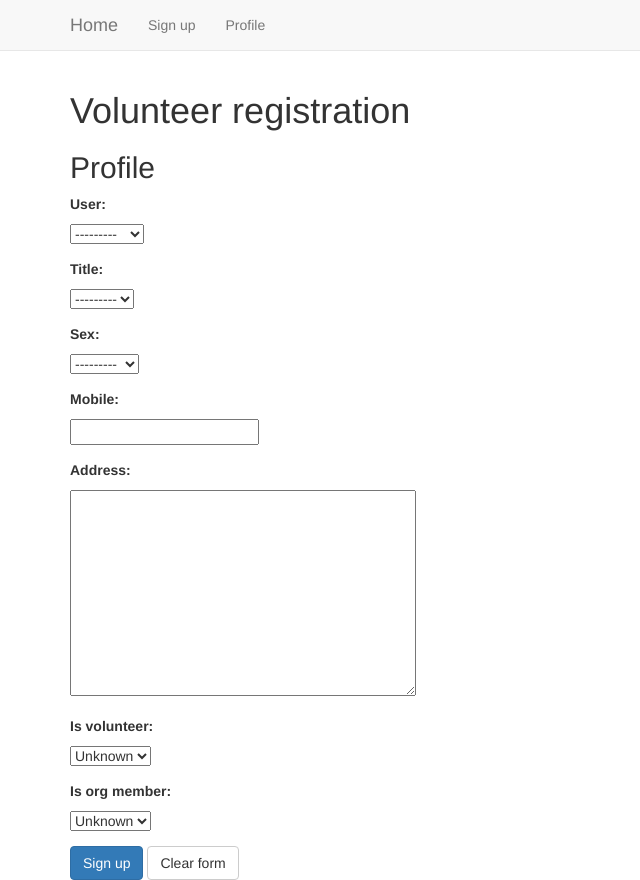
After one commit to TomRosenbloom/django_learn, a Django app: a page that uses templates/vol_reg/base.html in a window 1280 px wide. The commit adds this page. Shown: the whole page, without its empty margins (0-640 px from the left). Run offline with Django 3.2, Linux system fonts and the light colour scheme; data comes from the database, SQL or seed files in the repository; both versions use the stored data as it was after the commit; parts of the project's set-up code (start-up, migrations or seed data) failed here and were passed over; some libraries are stand-ins or nearby versions.

Commit message:
beginnings of volunteer sign up and login

```diff
--- a/backend/admin.py
+++ b/backend/admin.py
@@ -3,7 +3,7 @@
 from address.models import AddressField
 from address.forms import AddressWidget
 
-from backend.models import Funder, Project, Organisation, Person, Role, Person_org_role
+from backend.models import Funder, Project, Organisation, Person, Role, Person_org_role, Profile
 
 
 class OrganisationAdmin(admin.ModelAdmin):
@@ -18,3 +18,4 @@
 admin.site.register(Person)
 admin.site.register(Role)
 admin.site.register(Person_org_role)
+admin.site.register(Profile)
--- a/backend/models.py
+++ b/backend/models.py
@@ -1,14 +1,9 @@
 from django.db import models
 from address.models import AddressField
+from django.contrib.auth.models import User
 
 # Create your models here.
 
-# ok, let's use funding database as example. The tables:
-#  project
-#  project_status - one-to-one via foreign key
-#  funder - one-to-many via lookup table
-#  actually to start with I'll just use project and funder as a one-to-one
-#  nb could add organisations, where projects involve organisations
 class Funder(models.Model):
     funder_name = models.CharField(max_length=255,unique=True)
 
@@ -54,6 +49,43 @@
         return self.role_name
 
 
+class Profile(models.Model):
+    MR = 'MR'
+    MRS = 'MRS'
+    MS = 'MS'
+    SIR = 'SIR'
+    TITLE_CHOICES = (
+        (MR, 'Mr'),
+        (MRS, 'Mrs'),
+        (MS, 'Ms'),
+        (SIR, 'Sir'),
+    )
+    MALE = 'MALE'
+    FEMALE = 'FEMALE'
+    SEX_CHOICES = (
+        (MALE, 'Male'),
+        (FEMALE, 'Female'),
+    )
+    user = models.OneToOneField(User, on_delete=models.CASCADE)
+    title = models.CharField(
+        max_length=4,
+        choices=TITLE_CHOICES,
+        blank=True
+    )
+    sex = models.CharField(
+        max_length=6,
+        choices=SEX_CHOICES,
+        blank=True
+    )
+    mobile = models.CharField(max_length=20,blank=True)
+    address = AddressField(blank=True, null=True)
+    is_volunteer = models.NullBooleanField()
+    is_org_member = models.NullBooleanField()
+
+    def __str__(self):
+        return ('%s %s' % (self.first_name, self.last_name))
+
+
 class Person(models.Model):
     MR = 'MR'
     MRS = 'MRS'
@@ -89,8 +121,8 @@
     address = AddressField(blank=True, null=True)
     is_volunteer = models.NullBooleanField()
     is_org_member = models.NullBooleanField()
-    role = models.ManyToManyField(Role,related_name='role',through='Person_org_role')
-    organisation = models.ManyToManyField(Organisation,related_name='organisation',through='Person_org_role')
+    role = models.ManyToManyField(Role,related_name='person_role',through='Person_org_role')
+    organisation = models.ManyToManyField(Organisation,related_name='person_organisation',through='Person_org_role')
 
     def __str__(self):
         return ('%s %s' % (self.first_name, self.last_name))
--- a/templates/vol_reg/base.html
+++ b/templates/vol_reg/base.html
@@ -2,7 +2,7 @@
 <html>
   <head>
     <meta charset="utf-8">
-    <title>Volunteer registration</title>
+    <title>Volunteer dashboard</title>
     <link rel="stylesheet" href="https://maxcdn.bootstrapcdn.com/bootstrap/3.3.7/css/bootstrap.min.css" />
 
   </head>
@@ -14,7 +14,10 @@
             <a  class="navbar-brand" href="{% url 'vol_reg:index' %}">Home</a>
           </li>
           <li>
-            <a  class="navbar-link" href="{% url 'vol_reg:register' %}">Register</a>
+            <a  class="navbar-link" href="{% url 'vol_reg:signup' %}">Sign up</a>
+          </li>
+          <li>
+            <a  class="navbar-link" href="{% url 'vol_reg:profile' %}">Profile</a>
           </li>
         </ul>
       </div>
--- a/templates/vol_reg/index.html
+++ b/templates/vol_reg/index.html
@@ -2,7 +2,7 @@
 {% extends "vol_reg/base.html" %}
   {% block body_block %}
 
-    <h2>Registration home</h2>
+    <h2>Home</h2>
     <a href="{% url 'vol_reg:signup' %}">Sign up</a> or <a href="#">Log in</a>
 
     {% endblock %}
--- /dev/null
+++ b/templates/vol_reg/profile.html
@@ -0,0 +1,21 @@
+<!DOCTYPE html>
+{% extends "vol_reg/base.html" %}
+  {% block body_block %}
+
+    <h2>Profile</h2>
+    <form method="post">
+      {% csrf_token %}
+      {% for field in form %}
+        <div class="form-group">
+          <label for="{{ field.name }}">{{ field.label_tag }}</label><br />
+          {{ field }}
+          {% for error in field.errors %}
+            <p style="color: red">{{ error }}</p>
+          {% endfor %}
+        </div>
+      {% endfor %}
+      <button type="submit" class="btn btn-primary">Sign up</button>
+      <button type="reset" class="btn btn-default">Clear form</button>
+    </form>
+
+    {% endblock %}
--- a/vol_reg/forms.py
+++ b/vol_reg/forms.py
@@ -1,14 +1,15 @@
 from django import forms
-from backend.models import Person
+from backend.models import Profile
 
 from django.contrib.auth.forms import UserCreationForm
 from django.contrib.auth.models import User
 
 
-class RegForm(forms.ModelForm):
+
+class ProfileForm(forms.ModelForm):
     class Meta:
-        model = Person
-        fields = ['first_name','last_name','title','dob','sex','mobile','email','address']
+        model = Profile
+        fields = '__all__'
 
 
 class SignUpForm(UserCreationForm):
@@ -18,4 +19,4 @@
 
     class Meta:
         model = User
-        fields = ('username', 'first_name', 'last_name', 'email', 'password1', 'password2', )
+        fields = ('username', 'password1', 'password2', 'first_name', 'last_name', 'email', )
--- a/vol_reg/urls.py
+++ b/vol_reg/urls.py
@@ -5,7 +5,8 @@
 
 urlpatterns = [
     url(r'^$',views.index,name='index'),
-    url(r'^signup/$',views.signup,name='signup'), #working from this url https://simpleisbetterthancomplex.com/tutorial/2017/02/18/how-to-create-user-sign-up-view.html
-    url(r'^register/$',views.register,name='register'),
-    url(r'^registration_form/$', views.registration_form, name="registration_form"),
+    url(r'^signup/$',views.signup,name='signup'),
+    url(r'^welcome/$',views.welcome,name='welcome'),
+    url(r'^profile/$',views.profile,name='profile'),
+    #url(r'^profile_form/$', views.profile_form, name="profile_form"),
 ]
--- a/vol_reg/views.py
+++ b/vol_reg/views.py
@@ -1,14 +1,19 @@
 from django.shortcuts import render, redirect
 from django.http import HttpResponse
 from . import forms
-from .forms import RegForm, SignUpForm
+from .forms import SignUpForm, ProfileForm
 
 from django.contrib.auth import login, authenticate
+
+from backend.models import Profile
 
 # Create your views here.
 
 def index(request):
     return render(request,'vol_reg/index.html')
+
+def welcome(request):
+    return render(request,'vol_reg/welcome.html') # this needs to be conditional on sign up
 
 def signup(request):
     if request.method == 'POST':
@@ -19,25 +24,38 @@
             raw_password = form.cleaned_data.get('password1')
             user = authenticate(username=username, password=raw_password)
             login(request, user)
-            return redirect('index')
+            # so here I want to create a minimal profile record with is_volunteer = true
+            # profile model/table has foreign key user_id, so I suppose get the user id just created...
+            # that should be accessible as user.pk from user = form.save(), or form.pk?
+            Profile.objects.create(user_id=user.pk,is_volunteer=True)
+
+            return redirect('vol_reg:welcome')
     else:
         form = SignUpForm()
     return render(request, 'vol_reg/signup.html', {'form': form})
 
+def profile(request):
+    form = ProfileForm()
+    if request.method == 'POST':
+        form = ProfileForm(request.POST)
+        if form.is_valid():
+            instance = form.save(commit=True)
 
-def register(request):
-    return render(request,'vol_reg/register.html')
+    return render(request,'vol_reg/profile.html', {'form': form})
 
-def registration_form(request):
-    form = RegForm()
-    if request.method == 'POST':
-        form = RegForm(request.POST)
-        if form.is_valid():
-            #print('foo')
-            instance = form.save(commit=True)
-            instance.is_volunteer = True
-            instance.save()
-            return register(request)
-        else:
-            print("ERROR")
-    return render(request,'vol_reg/reg_form.html',{'form':form})
+# def register(request):
+#     return render(request,'vol_reg/register.html')
+
+# def registration_form(request):
+#     form = RegForm()
+#     if request.method == 'POST':
+#         form = RegForm(request.POST)
+#         if form.is_valid():
+#             #print('foo')
+#             instance = form.save(commit=True)
+#             instance.is_volunteer = True
+#             instance.save()
+#             return register(request)
+#         else:
+#             print("ERROR")
+#     return render(request,'vol_reg/reg_form.html',{'form':form})
```
Also changed, not shown: templates/vol_reg/reg_form.html (deleted, +0 -15 lines), templates/vol_reg/register.html (deleted, +0 -8 lines), templates/vol_reg/welcome.html (added, +10 -0 lines), db.sqlite3.
